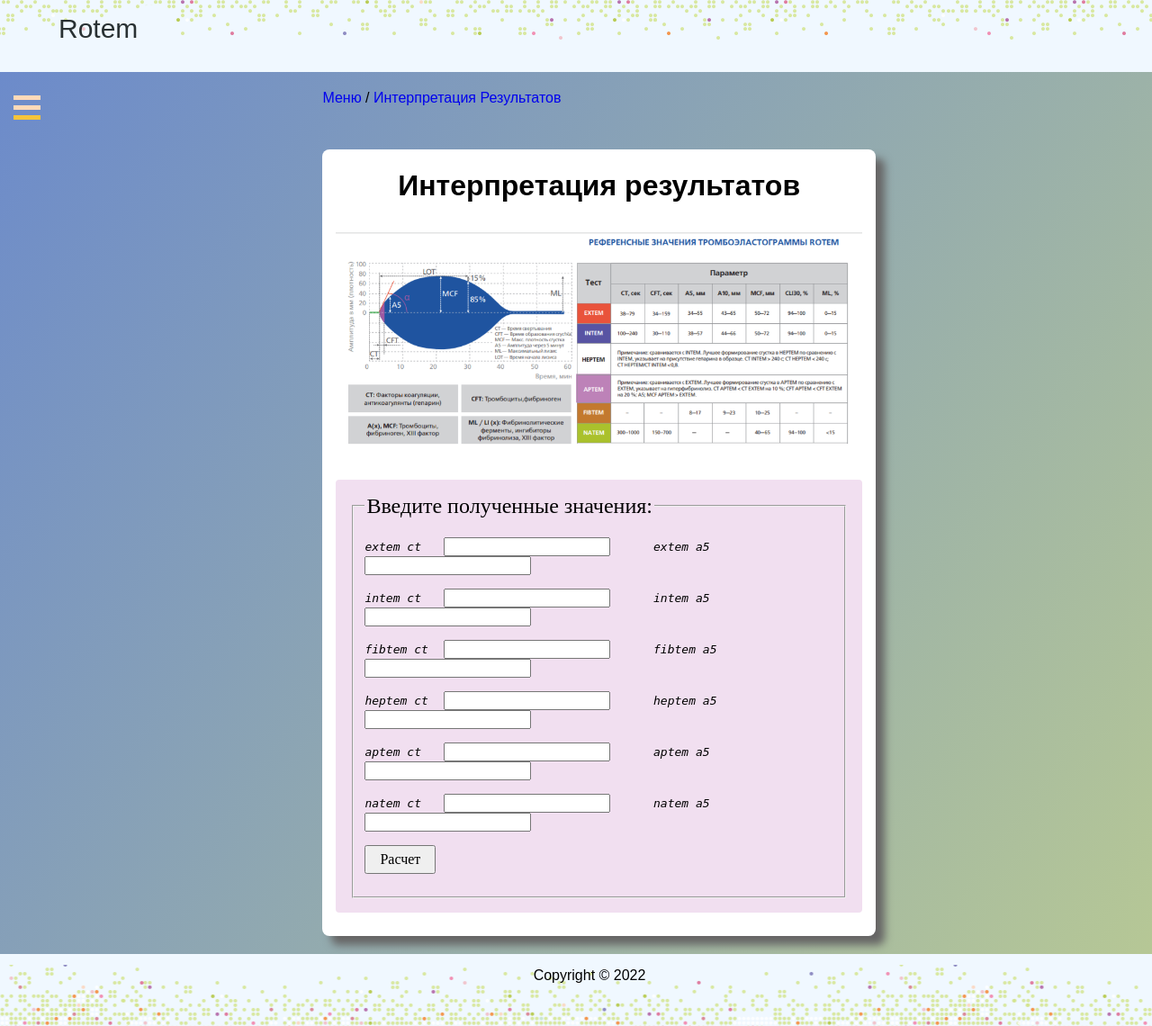
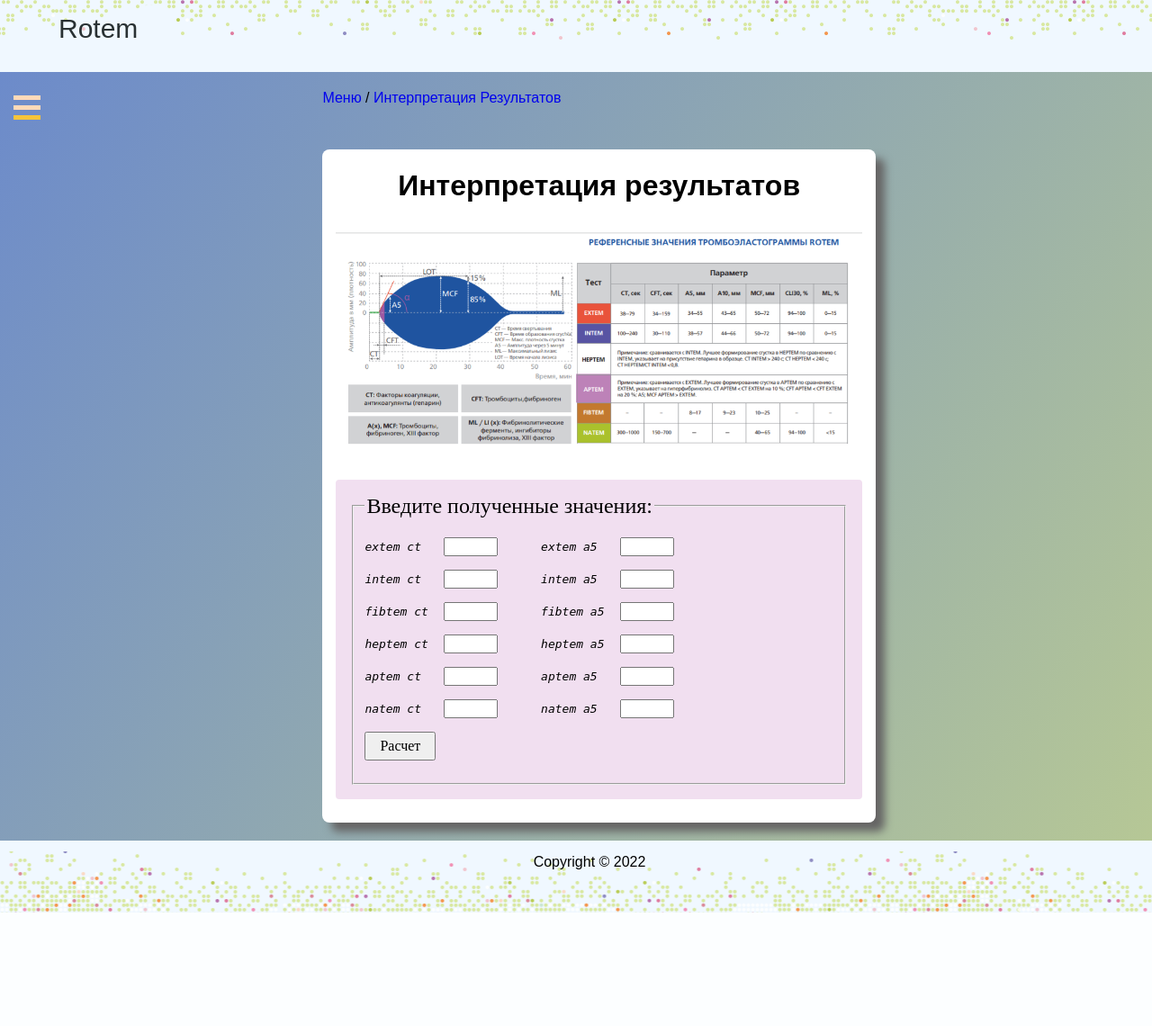
Before and after one commit to fj-fj-fj/rotem, a Flask app: page /interpretation-of-results in a window 1280 px wide. Shown: the whole page at 90% size. After the commit the page ends 1014 px from the top, so only its background shows below. Run offline with Flask 2, Linux system fonts and the light colour scheme; parts of the project's set-up code (start-up, migrations or seed data) failed here and were passed over; some libraries are stand-ins or nearby versions.

Commit message:
improve: adjustment to smaller input fields

```diff
--- a/app/static/css/forms.css
+++ b/app/static/css/forms.css
@@ -29,6 +29,10 @@
   margin-right: 3em;
 }
 
+.form-contact input[type=text] {
+  width: 10%;
+}
+
 .form-contact input[type=submit] {
   font-family: "Times New Roman", Georgia, Serif;
   padding: 5px 15px;
```
